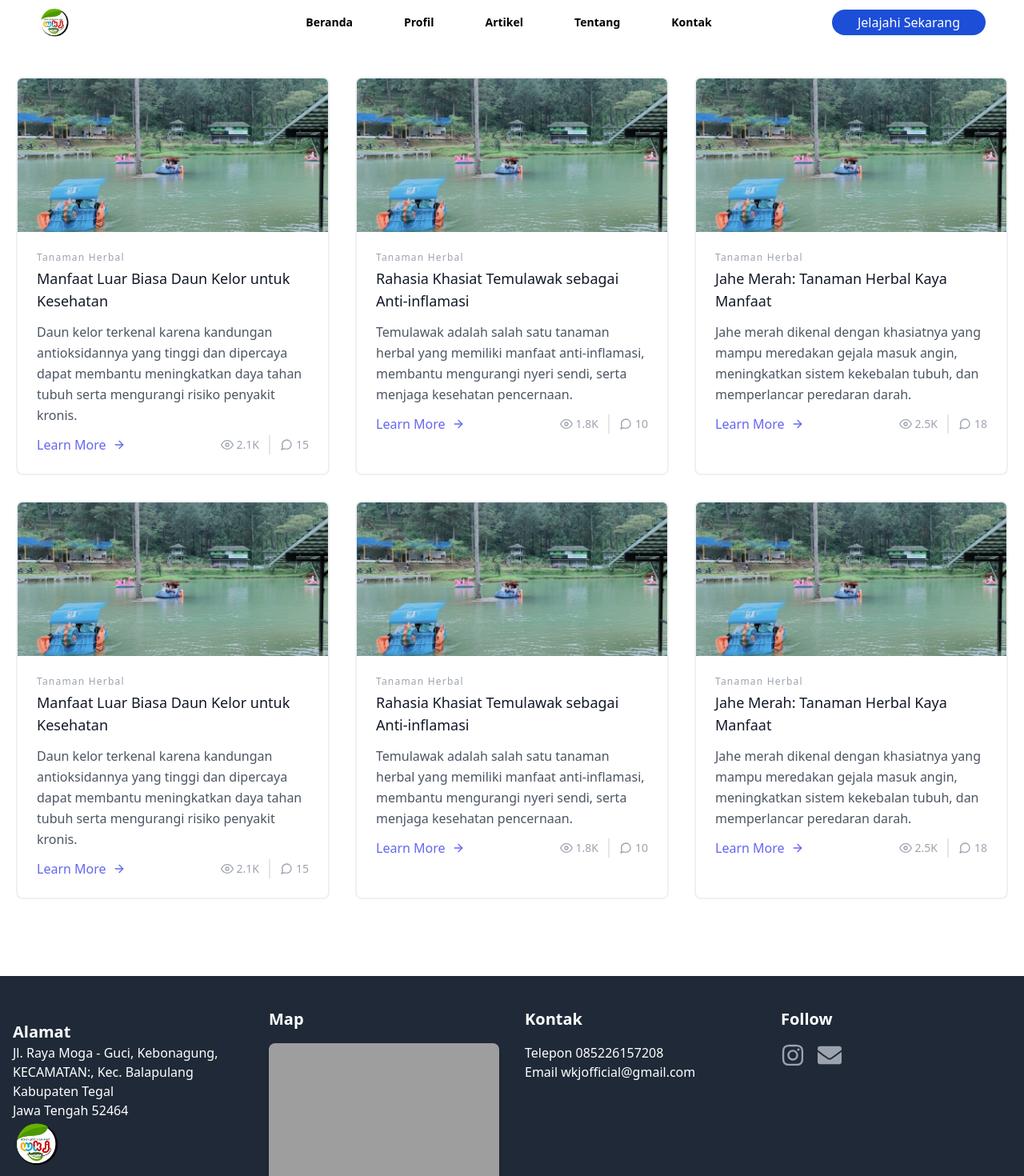
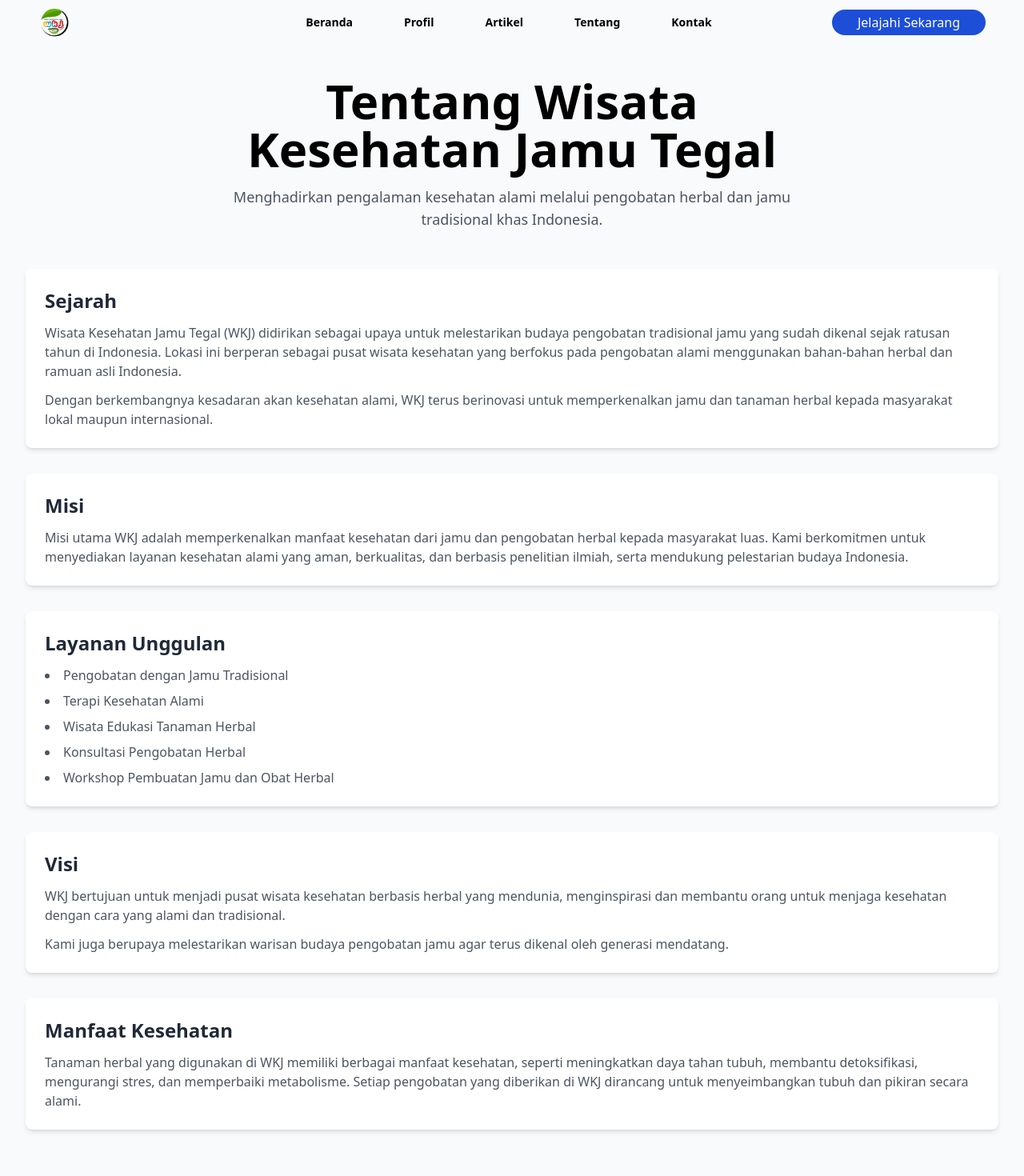
Before and after one commit to Idhamm15/frontend-wkj, a React (Create React App) app: page /tentang in a window 1280 px wide. Shown: the top 1470 px of the page at 80% size. Built offline with nearby package versions, Linux system fonts and the light colour scheme; grey boxes are pictures that could not be loaded.

Commit message:
update: title update

```diff
--- /dev/null
+++ b/src/component/particle/about_comp/index.tsx
@@ -0,0 +1,72 @@
+import React from 'react';
+
+const AboutComp: React.FC = () => {
+  return (
+    <section className="py-10 bg-gray-50 sm:py-16 lg:py-24">
+      <div className="px-4 mx-auto sm:px-6 lg:px-8 max-w-7xl">
+        <div className="max-w-3xl mx-auto text-center">
+          <h2 className="text-4xl font-bold leading-tight text-black sm:text-5xl lg:text-6xl">
+            Tentang Wisata Kesehatan Jamu Tegal
+          </h2>
+          <p className="mt-4 text-lg text-gray-600">
+            Menghadirkan pengalaman kesehatan alami melalui pengobatan herbal dan jamu tradisional khas Indonesia.
+          </p>
+        </div>
+
+        <div className="mt-12 space-y-8">
+          {/* Sejarah Section */}
+          <div className="p-6 bg-white shadow-md rounded-lg">
+            <h3 className="text-2xl font-semibold text-gray-800">Sejarah</h3>
+            <p className="mt-3 text-gray-600">
+              Wisata Kesehatan Jamu Tegal (WKJ) didirikan sebagai upaya untuk melestarikan budaya pengobatan tradisional jamu yang sudah dikenal sejak ratusan tahun di Indonesia. Lokasi ini berperan sebagai pusat wisata kesehatan yang berfokus pada pengobatan alami menggunakan bahan-bahan herbal dan ramuan asli Indonesia.
+            </p>
+            <p className="mt-3 text-gray-600">
+              Dengan berkembangnya kesadaran akan kesehatan alami, WKJ terus berinovasi untuk memperkenalkan jamu dan tanaman herbal kepada masyarakat lokal maupun internasional.
+            </p>
+          </div>
+
+          {/* Misi Section */}
+          <div className="p-6 bg-white shadow-md rounded-lg">
+            <h3 className="text-2xl font-semibold text-gray-800">Misi</h3>
+            <p className="mt-3 text-gray-600">
+              Misi utama WKJ adalah memperkenalkan manfaat kesehatan dari jamu dan pengobatan herbal kepada masyarakat luas. Kami berkomitmen untuk menyediakan layanan kesehatan alami yang aman, berkualitas, dan berbasis penelitian ilmiah, serta mendukung pelestarian budaya Indonesia.
+            </p>
+          </div>
+
+          {/* Layanan Unggulan Section */}
+          <div className="p-6 bg-white shadow-md rounded-lg">
+            <h3 className="text-2xl font-semibold text-gray-800">Layanan Unggulan</h3>
+            <ul className="mt-3 space-y-2 text-gray-600 list-disc list-inside">
+              <li>Pengobatan dengan Jamu Tradisional</li>
+              <li>Terapi Kesehatan Alami</li>
+              <li>Wisata Edukasi Tanaman Herbal</li>
+              <li>Konsultasi Pengobatan Herbal</li>
+              <li>Workshop Pembuatan Jamu dan Obat Herbal</li>
+            </ul>
+          </div>
+
+          {/* Visi Section */}
+          <div className="p-6 bg-white shadow-md rounded-lg">
+            <h3 className="text-2xl font-semibold text-gray-800">Visi</h3>
+            <p className="mt-3 text-gray-600">
+              WKJ bertujuan untuk menjadi pusat wisata kesehatan berbasis herbal yang mendunia, menginspirasi dan membantu orang untuk menjaga kesehatan dengan cara yang alami dan tradisional.
+            </p>
+            <p className="mt-3 text-gray-600">
+              Kami juga berupaya melestarikan warisan budaya pengobatan jamu agar terus dikenal oleh generasi mendatang.
+            </p>
+          </div>
+
+          {/* Manfaat Kesehatan Section */}
+          <div className="p-6 bg-white shadow-md rounded-lg">
+            <h3 className="text-2xl font-semibold text-gray-800">Manfaat Kesehatan</h3>
+            <p className="mt-3 text-gray-600">
+              Tanaman herbal yang digunakan di WKJ memiliki berbagai manfaat kesehatan, seperti meningkatkan daya tahan tubuh, membantu detoksifikasi, mengurangi stres, dan memperbaiki metabolisme. Setiap pengobatan yang diberikan di WKJ dirancang untuk menyeimbangkan tubuh dan pikiran secara alami.
+            </p>
+          </div>
+        </div>
+      </div>
+    </section>
+  );
+};
+
+export default AboutComp;
--- a/src/component/particle/blog/index.tsx
+++ b/src/component/particle/blog/index.tsx
@@ -1,5 +1,4 @@
 import React from 'react';
-
 export default function Blog() {
   const blogs = [
     {
--- /dev/null
+++ b/src/component/particle/profiles/index.tsx
@@ -0,0 +1,46 @@
+import React from 'react';
+
+const ProfilComp: React.FC = () => {
+  return (
+    <section className="py-10 bg-white sm:py-16 lg:py-24">
+      <div className="px-4 mx-auto sm:px-6 lg:px-8 max-w-7xl">
+        <div className="max-w-3xl mx-auto text-center">
+          <h2 className="text-4xl font-bold leading-tight text-black sm:text-5xl lg:text-6xl">
+            Wisata Kesehatan Jamu Tegal
+          </h2>
+          <p className="mt-4 text-lg text-gray-500">
+            Menghadirkan pengalaman kesehatan alami dengan pengobatan tradisional dan herbal yang menyegarkan tubuh dan jiwa.
+          </p>
+        </div>
+
+        {/* Profile Card Section */}
+        <div className="mt-12">
+          <div className="bg-gray-100 rounded-lg shadow-lg overflow-hidden">
+            <img
+              src="/assets/carousel-1.jpg"
+              alt="Wisata Kesehatan Jamu Tegal"
+              className="w-full h-64 object-cover"
+            />
+            <div className="p-6">
+              <h3 className="text-3xl font-semibold text-gray-800">Tentang Wisata Kesehatan Jamu Tegal</h3>
+              <p className="mt-4 text-gray-600">
+                Wisata Kesehatan Jamu Tegal (WKJ) adalah destinasi wisata kesehatan yang berfokus pada penyembuhan dan perawatan melalui pengobatan tradisional Indonesia, seperti jamu dan terapi herbal. Kami mengajak Anda untuk merasakan manfaat kesehatan alami dengan suasana relaksasi yang nyaman di tengah alam.
+              </p>
+
+              <h4 className="mt-6 text-2xl font-semibold text-gray-800">Layanan Utama</h4>
+              <ul className="mt-2 text-gray-600 list-disc list-inside">
+                <li>Pengobatan Herbal dan Jamu Tradisional</li>
+                <li>Perawatan Kesehatan Alami</li>
+                <li>Terapi Relaksasi dengan Ramuan Herbal</li>
+                <li>Workshop Pembuatan Jamu</li>
+              </ul>
+
+            </div>
+          </div>
+        </div>
+      </div>
+    </section>
+  );
+};
+
+export default ProfilComp;
--- a/src/pages/About.tsx
+++ b/src/pages/About.tsx
@@ -4,12 +4,13 @@ import HeroSection from '../component/includes/hero'
 import Footer from '../component/includes/footer'
 import Blog from '../component/particle/blog'
 import Faq from '../component/particle/faq'
+import AboutComp from '../component/particle/about_comp'
 
 function About() {
   return (
     <div>
         <Navbar/>
-        <Blog/>
+        <AboutComp/>
         <Footer/>
     </div>
   )
--- a/src/pages/Profile.tsx
+++ b/src/pages/Profile.tsx
@@ -4,12 +4,13 @@ import HeroSection from '../component/includes/hero'
 import Footer from '../component/includes/footer'
 import Blog from '../component/particle/blog'
 import Faq from '../component/particle/faq'
+import ProfilComp from '../component/particle/profiles'
 
 function Profile() {
   return (
     <div>
         <Navbar/>
-        <Blog/>
+        <ProfilComp/>
         <Footer/>
     </div>
   )
```
